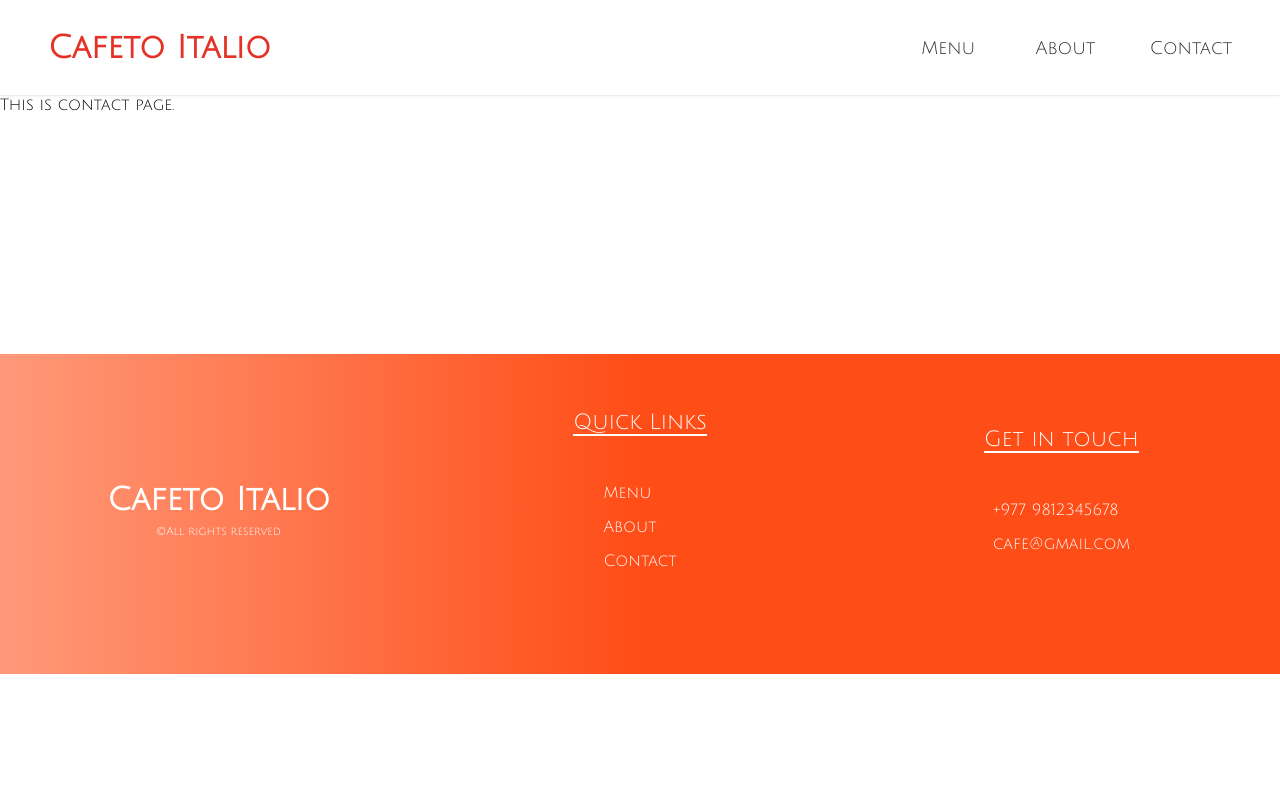
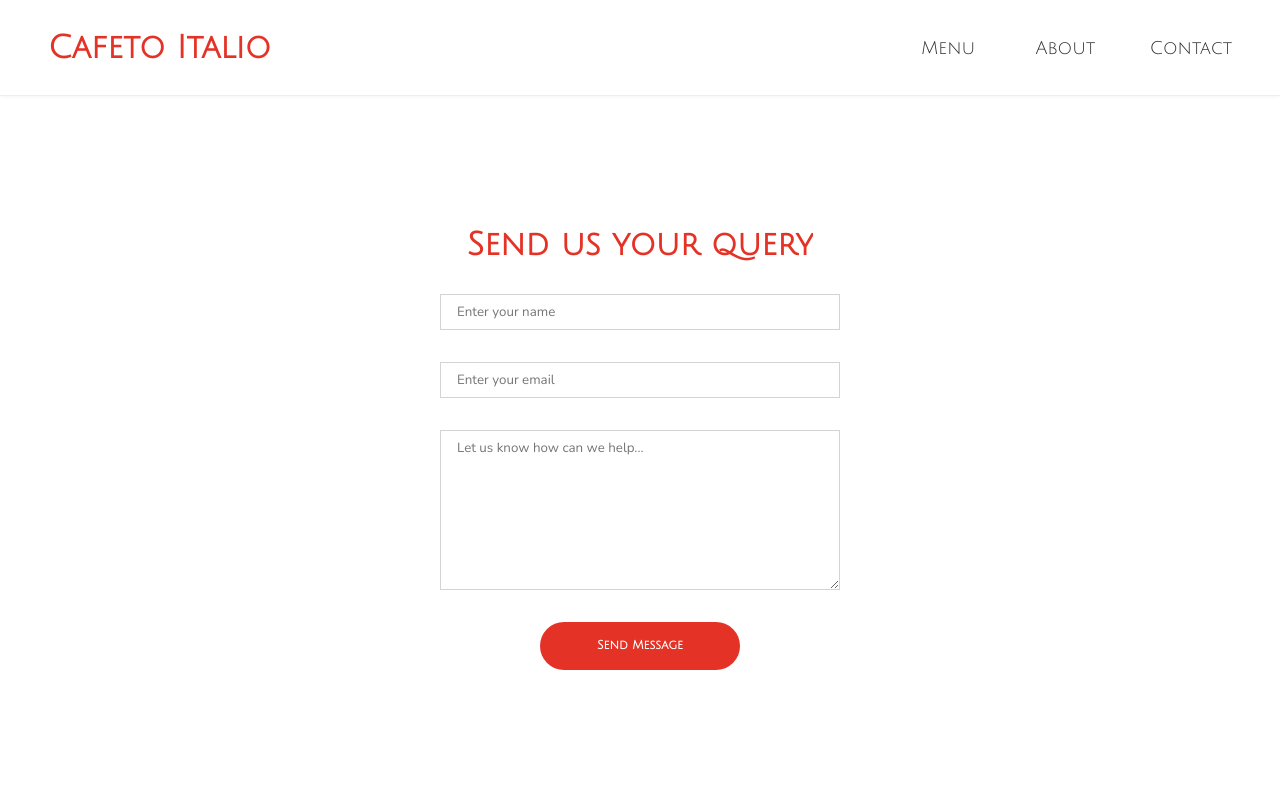
Before and after one commit to netisdark/try, a React (Vite) app in the folder cafeAdvert/: page /contact in a window 1280 px wide. Shown: the top 800 px of the page. Built offline with nearby package versions, Linux system fonts and the light colour scheme.

Commit message:
build contact page

```diff
--- a/cafeAdvert/src/components/contact/Contact.jsx
+++ b/cafeAdvert/src/components/contact/Contact.jsx
@@ -4,6 +4,12 @@ import styles from './Contact.module.css';
 
 export default function Contact(){
     return(
-        <div>This is contact page.</div>
+        <div className={styles.contactBox}>
+        <div className={styles.queryTitle}>Send us your query</div>
+                 <input type="text" placeholder = "Enter your name" required/>
+                 <input type="email" placeholder="Enter your email" required/>
+                 <textarea placeholder="Let us know how can we help..." required></textarea>
+                 <button className={styles.sendBtn}>Send Message</button>
+         </div>
     )
 }
--- a/cafeAdvert/src/components/contact/Contact.module.css
+++ b/cafeAdvert/src/components/contact/Contact.module.css
@@ -0,0 +1,42 @@
+.contactBox{
+    display: flex;
+    flex-direction: column;
+    justify-content: center;
+    align-items: center;
+    gap: 4vh;
+    height: 88vh;
+}
+.queryTitle{
+    font-size: 2em;
+    font-weight: 600;
+    color: var(--colorPrim);
+}
+input,textarea{
+    border: 1px solid rgb(212, 212, 212);
+    font-family: var(--descFont);
+    padding: 1vh 2vh;
+    width: 50vh;
+}
+textarea{
+    height: 20vh;
+}
+.sendBtn{
+    width: 25vh;
+    height: 6vh;
+    font-family: var(--titleFont);
+    color: #fff;
+    border-radius: 3vh;
+    background-color: var(--colorPrim);
+    font-size: .75em;
+    font-weight: 600;
+    display: flex;
+    justify-content: center;
+    align-items: center;
+}
+.sendBtn:hover{
+    background-color: #fff;
+    color: var(--colorPrim);
+    border: 2px solid var(--colorPrim);
+    cursor: pointer;
+    transition: .25s ease;
+}
```
